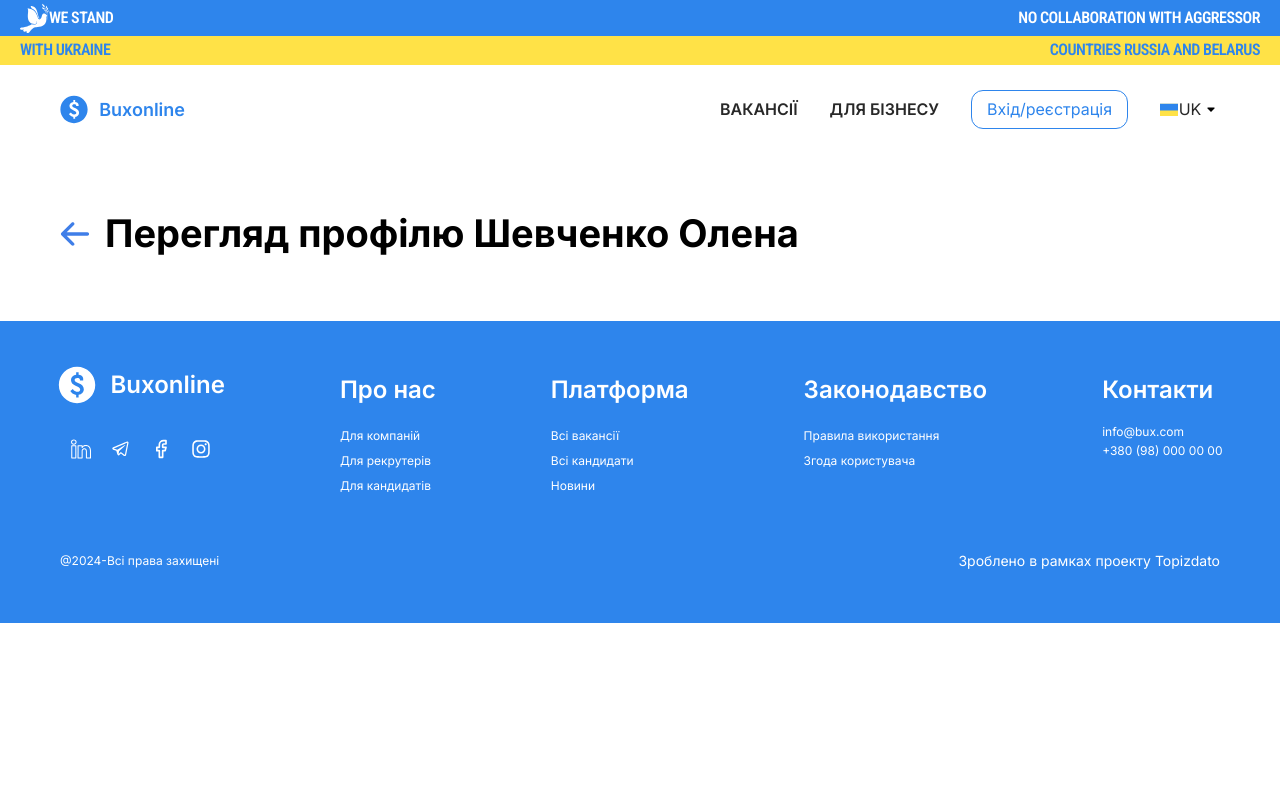
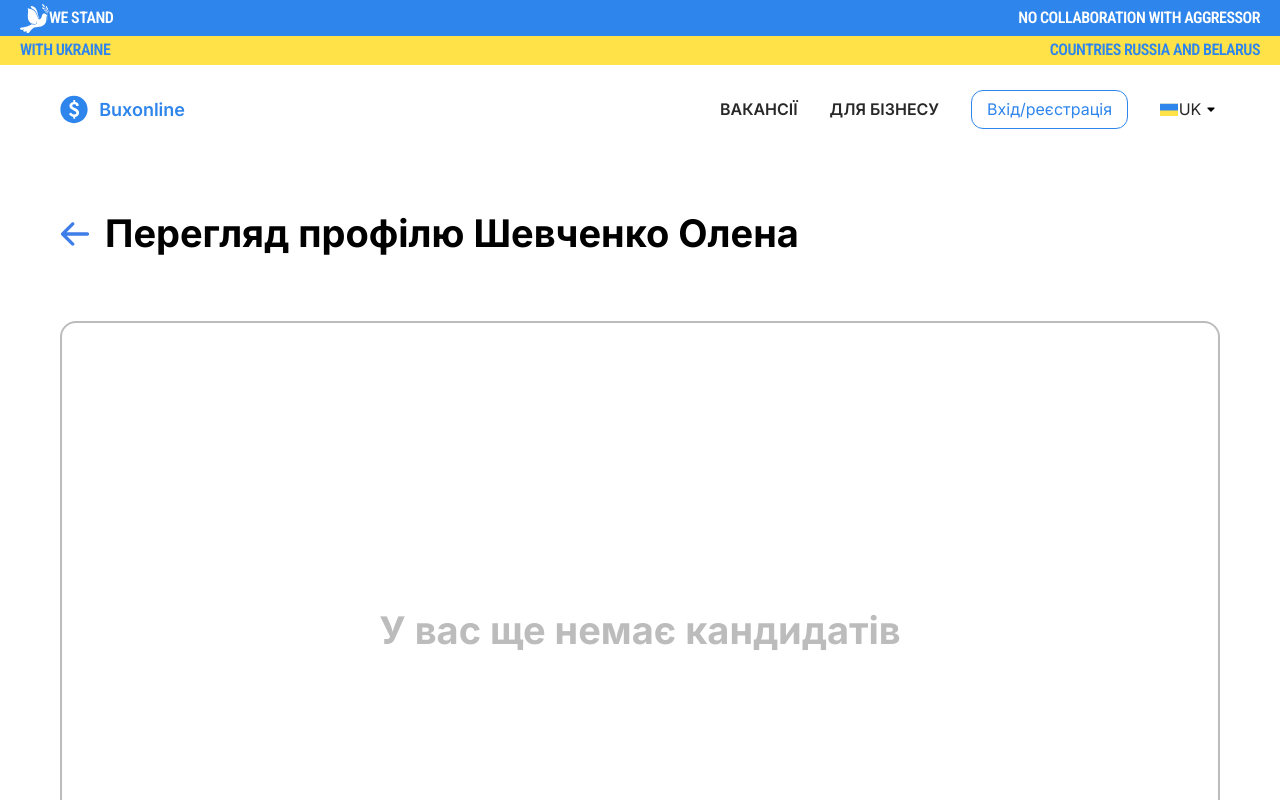
Before and after one commit to SergeyMyronenko/BuxOnline, a React (Vite) app: page /BuxOnline/company/cabinet/1/favorites in a window 1280 px wide. Shown: the top 800 px of the page. Built offline with nearby package versions, Linux system fonts and the light colour scheme.

Commit message:
add block for list of cnadidates

```diff
--- /dev/null
+++ b/src/Pages/EmployerPage/CompanyFavorites/BlockFavorites.jsx
@@ -0,0 +1,27 @@
+import React from 'react';
+import './BlockFavorites.scss';
+
+import ItemFavorite from './ItemFavorite';
+
+const BlockFavorites = () => {
+    const flag = false;
+
+    return (
+        <div className='block-list'>
+            {
+                flag ?
+
+                <ul>
+                    <li>
+
+                    </li>
+                </ul> :
+
+                <span className="warning">У вас ще немає кандидатів</span>
+
+            }
+        </div>
+    );
+};
+
+export default BlockFavorites;
--- /dev/null
+++ b/src/Pages/EmployerPage/CompanyFavorites/BlockFavorites.scss
@@ -0,0 +1,27 @@
+.block-list {
+    width: 100%;
+    height: 100%;
+    border-radius: 16px;
+    border: 2px solid #BCBCBC;
+    height: 620px;
+    margin-bottom: 1024px - 919px;
+    position: relative;
+    padding: 40px;
+    box-sizing: border-box;
+
+    .warning {
+        position: absolute;
+        width: 530px;
+        height: 57px;
+        left: calc(50% - 530px/2);
+        top: calc(50% - 57px/2);
+        font-family: 'Inter';
+        font-style: normal;
+        font-weight: 700;
+        font-size: 38px;
+        line-height: 150%;
+        text-align: center;
+
+        color: #BCBCBC;
+    }
+}
--- a/src/Pages/EmployerPage/CompanyFavorites/CompanyFavorites.jsx
+++ b/src/Pages/EmployerPage/CompanyFavorites/CompanyFavorites.jsx
@@ -3,14 +3,18 @@ import './CompanyFavorites.scss';
 
 import TitleFavorites from './TitleFavorites';
 import TitleProfile from './TitleProfile';
+import BlockFavorites from './BlockFavorites';
 
 const CompanyFavorites = () => {
 
     const flag = false;
 
     return (
-        <div className="my-div">
-            { flag ? <TitleFavorites /> : <TitleProfile /> }
+        <div>
+            <div className="my-div">
+                { flag ? <TitleFavorites /> : <TitleProfile /> }
+            </div>
+            <BlockFavorites />
         </div>
     );
 };
--- /dev/null
+++ b/src/Pages/EmployerPage/CompanyFavorites/ItemFavorite.jsx
@@ -0,0 +1,19 @@
+import React from 'react';
+import './ItemFavorite.scss';
+
+const ItemFavorite = () => {
+    return (
+        <div className="item-favorite">
+            <div className="candidate-info">
+                <div class="image-profile">
+
+                </div>
+            </div>
+            <div className="heart-button">
+
+            </div>
+        </div>
+    );
+};
+
+export default ItemFavorite;
```
Also changed, not shown: src/Pages/EmployerPage/CompanyFavorites/ItemFavorite.scss (added).
